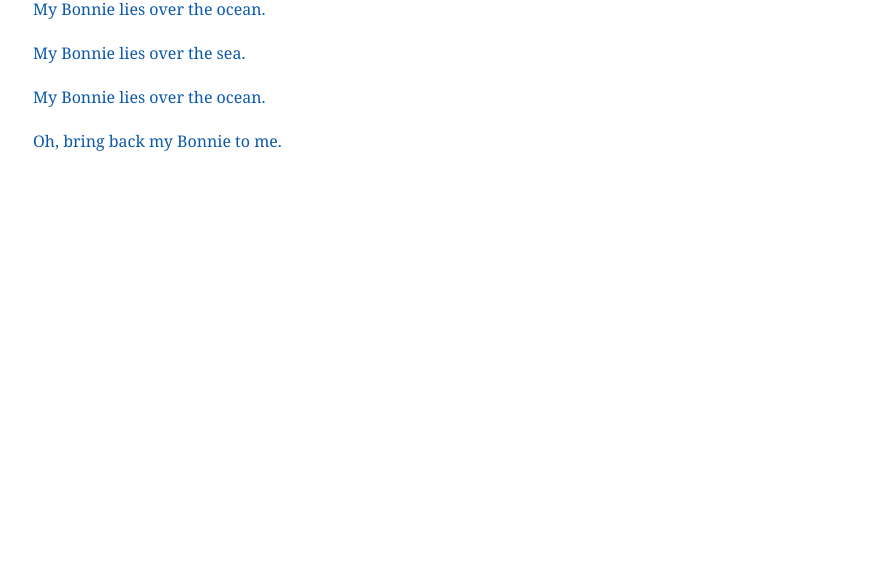
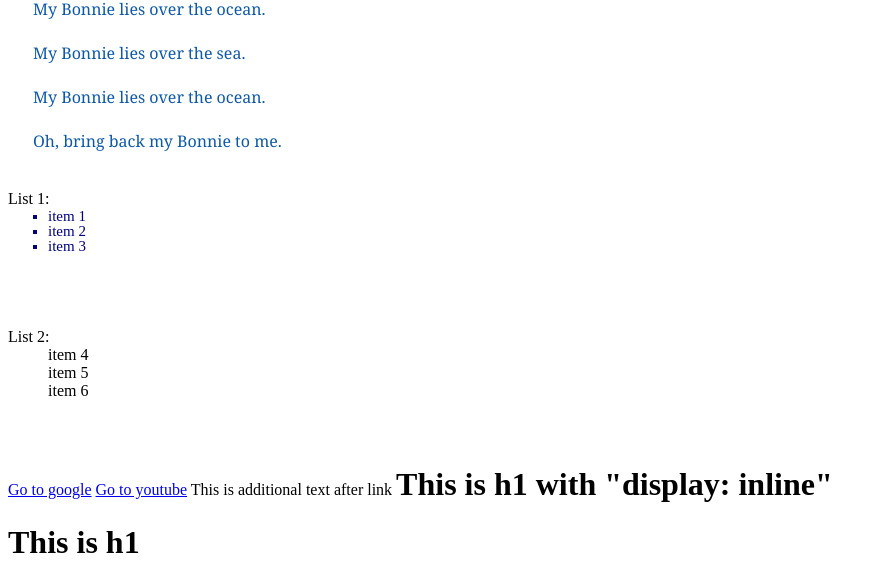
Before and after one commit to adidimant/Cyber-PRO-May-2024, a plain HTML site: page 02-Programming/html/test_page.html in a window 1280 px wide. Shown: the part 754-1337 px from the top of the page, without its empty margins (0-884 px from the left). Before the commit the page ends 1004 px from the top, so only its background shows below. Drawn offline with Linux system fonts and the light colour scheme.

Commit message:
Add middle class material

```diff
--- a/02-Programming/html/L1avZh/hw-1/style.css
+++ b/02-Programming/html/L1avZh/hw-1/style.css
@@ -18,6 +18,10 @@ body {
 
   h1 {
     color: black;
+  }
+
+  .my-special-class {
+    color: yellow;
   }
 
   #underLogo {
--- /dev/null
+++ b/02-Programming/html/test_page.css
@@ -0,0 +1,17 @@
+.my-unordered-list-clean {
+  list-style-type: none;
+  margin: 0;
+  height: 120px;
+}
+
+.my-unordered-list {
+  list-style-type: square;
+  margin: 0;
+  height: 120px;
+}
+
+.my-unordered-list li {
+  color: navy;
+  height: 15px;
+  font-size: 15px;
+}
--- a/02-Programming/html/test_page.html
+++ b/02-Programming/html/test_page.html
@@ -2,6 +2,7 @@
 <html>
   <head>
     <title>This is my webpage</title>
+    <link rel="stylesheet" href="./test_page.css" />
   </head>
   <body>
     <h1>hello world!!!</h1>
@@ -25,6 +26,28 @@
       My Bonnie lies over the ocean.
 
       Oh, bring back my Bonnie to me.
-    </p>
+    </pre>
+
+    List 1:
+    <ul class="my-unordered-list" id="list-1">
+      <li>item 1</li>
+      <li>item 2</li>
+      <li>item 3</li>
+    </ul>
+
+    List 2:
+    <ul class="my-unordered-list-clean" id="list-2">
+      <li>item 4</li>
+      <li>item 5</li>
+      <li>item 6</li>
+    </ul>
+
+    <!-- This is example of inline vs block elements behavior:-->
+
+    <a href="https://google.com">Go to google</a>
+    <a href="https://youtube.com">Go to youtube</a>
+    <span>This is additional text after link</span>
+    <h1 style="display: inline;">This is h1 with "display: inline"</h1>
+    <h1>This is h1</h1>
   </body>
 </html>
```
Also changed, not shown: 02-Programming/html/esraa_page/esraa.html (+18 -15 lines).
